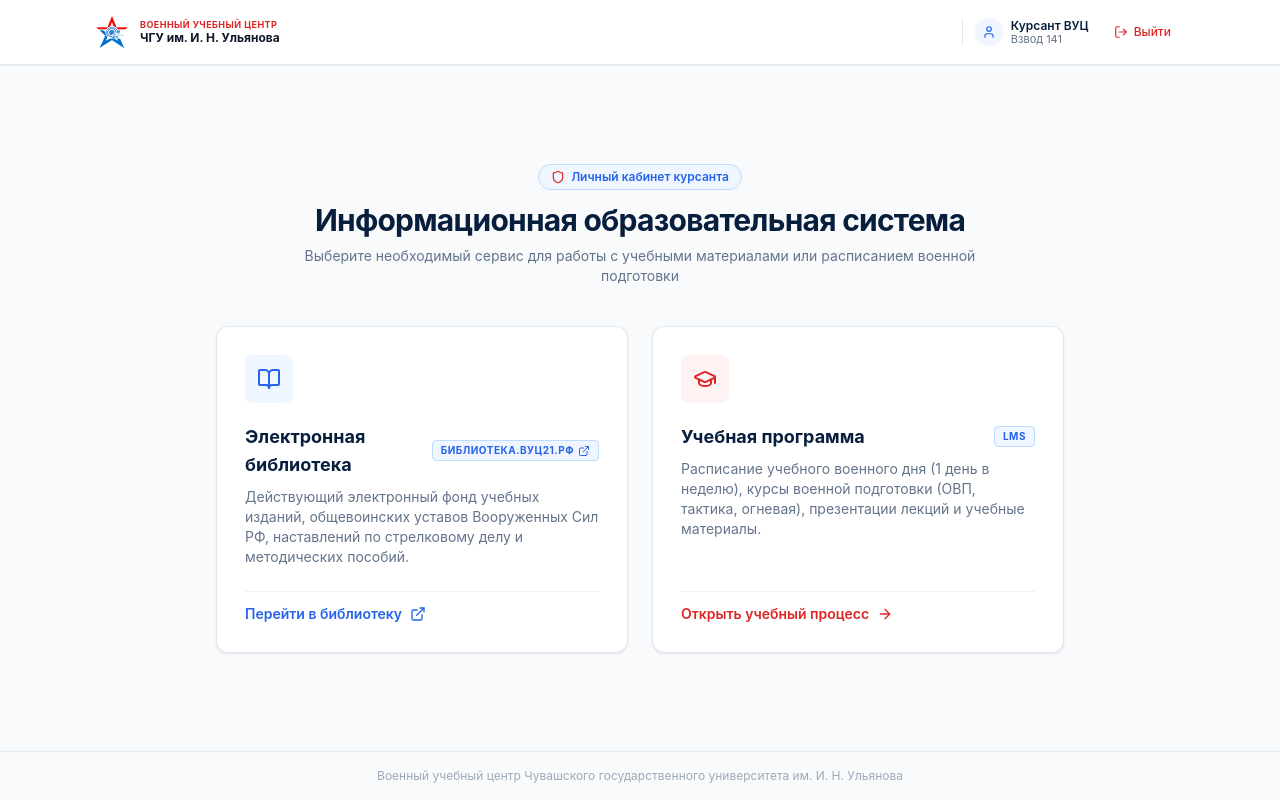
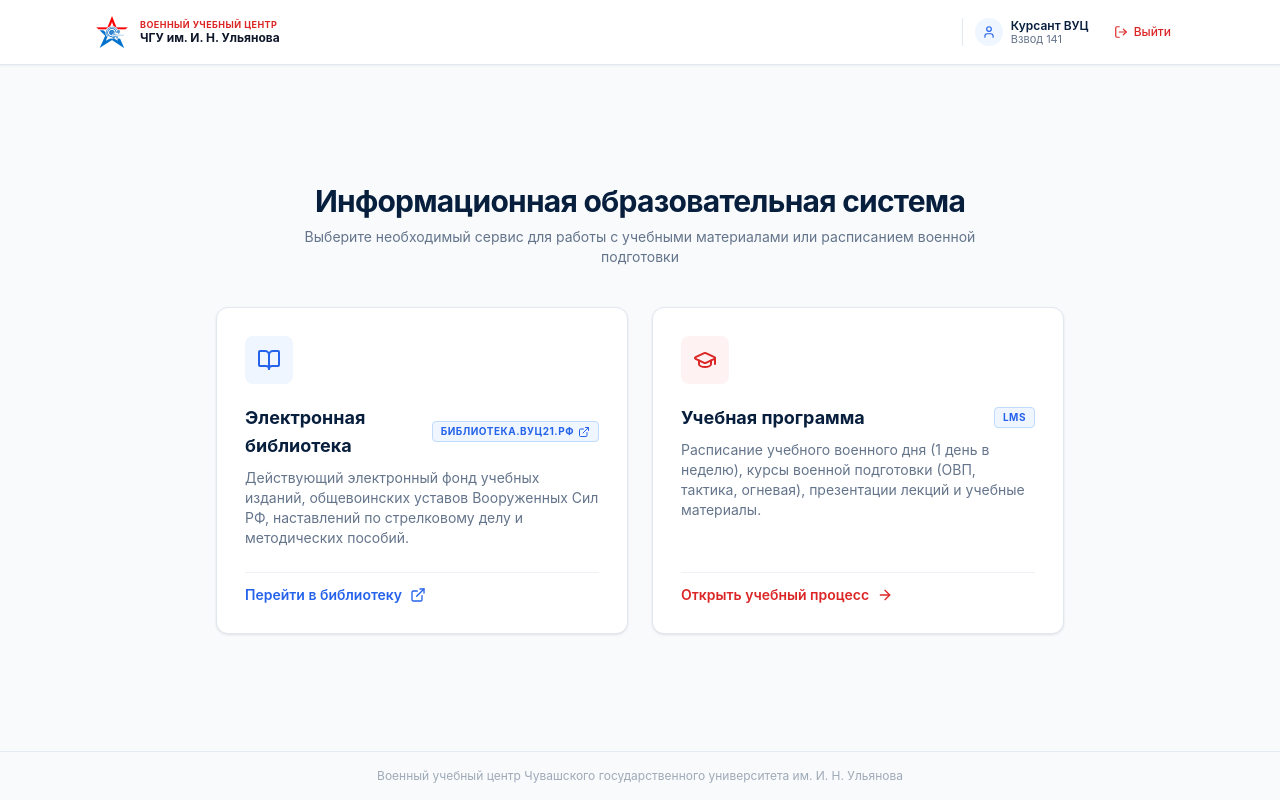
Before and after one commit to goliluxa/vuc-EOS, a React (Vite) app: page /portal in a window 1280 px wide. Built offline with nearby package versions, Linux system fonts and the light colour scheme; no server answers.

Commit message:
fix(portal): remove 'Личный кабинет курсанта' badge pill

```diff
--- a/src/pages/cadet/CadetPortalPage.tsx
+++ b/src/pages/cadet/CadetPortalPage.tsx
@@ -1,6 +1,6 @@
 import React from 'react';
 import { useNavigate } from 'react-router-dom';
-import { BookOpen, GraduationCap, LogOut, ArrowRight, Shield, User, ExternalLink } from 'lucide-react';
+import { BookOpen, GraduationCap, LogOut, ArrowRight, User, ExternalLink } from 'lucide-react';
 import { BrandLogo } from '../../components/BrandLogo';
 import { BackgroundPattern } from '../../components/BackgroundPattern';
 import { cadetAuthService } from '../../services/cadetAuthService';
@@ -55,10 +55,6 @@ export const CadetPortalPage: React.FC = () => {
       {/* Main Choice Hub */}
       <main className="flex-1 flex flex-col items-center justify-center max-w-4xl w-full mx-auto px-4 sm:px-6 py-8 sm:py-12">
         <div className="text-center max-w-2xl mb-8 sm:mb-10">
-          <div className="inline-flex items-center gap-1.5 px-3 py-1 rounded-full text-xs font-semibold bg-blue-50 text-military-blue border border-blue-200 mb-3">
-            <Shield className="w-3.5 h-3.5 text-military-red" />
-            <span>Личный кабинет курсанта</span>
-          </div>
           <h1 className="text-2xl sm:text-3xl font-bold text-navy-deep tracking-tight mb-2">
             Информационная образовательная система
           </h1>
```
